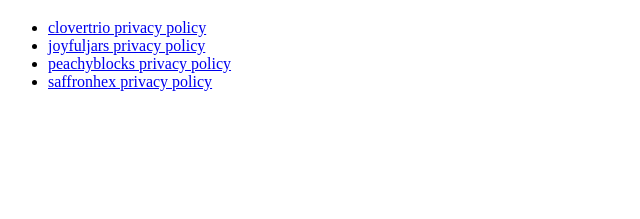
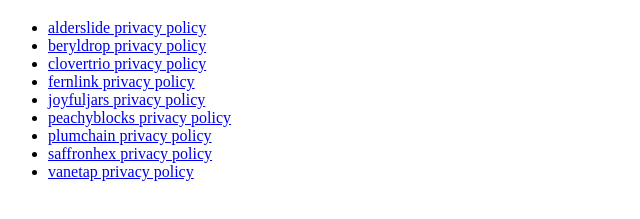
Before and after one commit to nqhung055/nqhung055.github.io, a plain HTML site: page index.html in a window 1280 px wide. Shown: the part 61-280 px from the top of the page, without its empty margins (0-640 px from the left). Drawn offline with Linux system fonts and the light colour scheme.

Commit message:
Publish index.html

```diff
--- a/index.html
+++ b/index.html
@@ -1,4 +1,9 @@
-<!doctype html><meta charset="utf-8"><meta name="viewport" content="width=device-width,initial-scale=1"><title>Privacy policies</title><h1>Privacy policies</h1><ul><li><a href="clovertrio.html">clovertrio privacy policy</a></li>
+<!doctype html><meta charset="utf-8"><meta name="viewport" content="width=device-width,initial-scale=1"><title>Privacy policies</title><h1>Privacy policies</h1><ul><li><a href="alderslide.html">alderslide privacy policy</a></li>
+<li><a href="beryldrop.html">beryldrop privacy policy</a></li>
+<li><a href="clovertrio.html">clovertrio privacy policy</a></li>
+<li><a href="fernlink.html">fernlink privacy policy</a></li>
 <li><a href="joyfuljars.html">joyfuljars privacy policy</a></li>
 <li><a href="peachyblocks.html">peachyblocks privacy policy</a></li>
-<li><a href="saffronhex.html">saffronhex privacy policy</a></li></ul>
+<li><a href="plumchain.html">plumchain privacy policy</a></li>
+<li><a href="saffronhex.html">saffronhex privacy policy</a></li>
+<li><a href="vanetap.html">vanetap privacy policy</a></li></ul>
```
